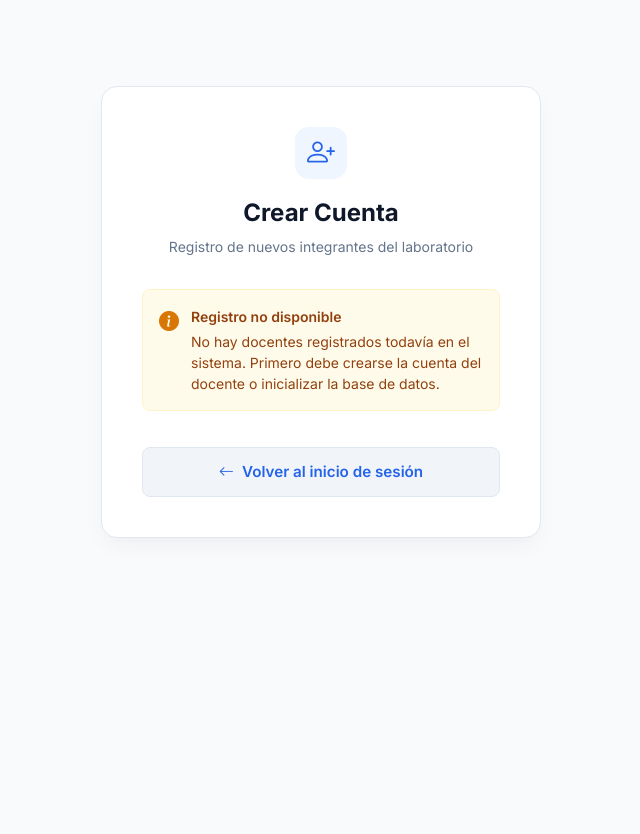
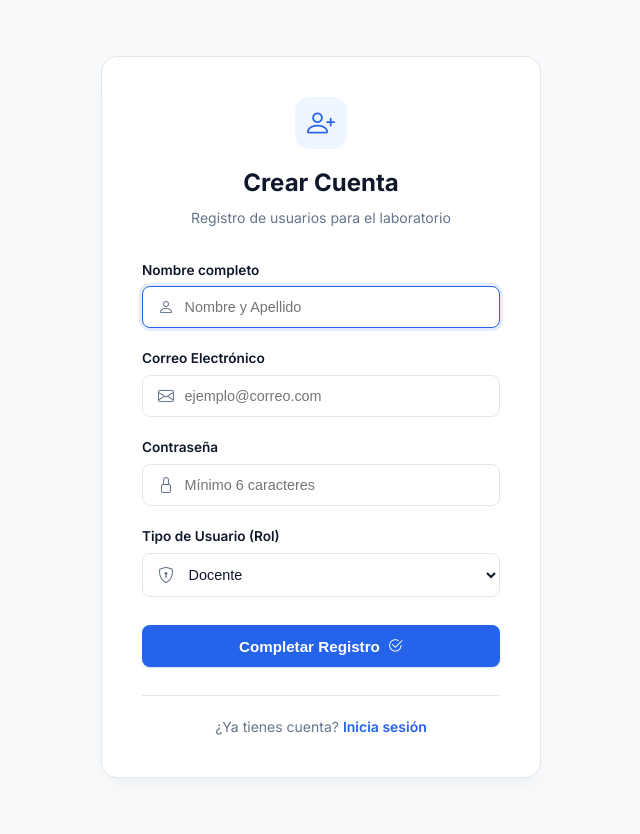
Before and after one commit to fastingwolf/sistema-reactivos, a Python web app: template templates/registro.html in a window 1280 px wide. Shown: the whole page, without its empty margins (319-959 px from the left). Before the commit the page ends 538 px from the top, so only its background shows below. Run offline with Jinja, Linux system fonts and the light colour scheme; the template is opened without the code that fills it, so the values that code supplies are empty.

Commit message:
Corregir envio de campo rol en formulario de registro

```diff
--- a/templates/registro.html
+++ b/templates/registro.html
@@ -9,27 +9,11 @@
                 <i class="bi bi-person-plus"></i>
             </div>
             <h2>Crear Cuenta</h2>
-            <p>Registro de nuevos integrantes del laboratorio</p>
+            <p>Registro de usuarios para el laboratorio</p>
         </div>
 
-        {% if not docentes %}
-        <!-- Estado cuando la base de datos está vacía sin docentes -->
-        <div class="empty-notice-box">
-            <i class="bi bi-info-circle-fill"></i>
-            <div>
-                <h4>Registro no disponible</h4>
-                <p>No hay docentes registrados todavía en el sistema. Primero debe crearse la cuenta del docente o inicializar la base de datos.</p>
-            </div>
-        </div>
-        <div class="auth-footer" style="border: none; padding-top: 0;">
-            <a href="/login" class="btn btn-secondary btn-block">
-                <i class="bi bi-arrow-left"></i>
-                <span>Volver al inicio de sesión</span>
-            </a>
-        </div>
-        {% else %}
-        <!-- Formulario cuando ya hay docentes disponibles -->
-        <form method="POST" action="/registro" class="auth-form">
+        <form method="POST" action="/registro" class="auth-form" id="registroForm">
+            <!-- Nombre -->
             <div class="form-group">
                 <label for="nombre">Nombre completo</label>
                 <div class="input-icon-wrapper">
@@ -38,6 +22,7 @@
                 </div>
             </div>
 
+            <!-- Correo -->
             <div class="form-group">
                 <label for="correo">Correo Electrónico</label>
                 <div class="input-icon-wrapper">
@@ -46,6 +31,7 @@
                 </div>
             </div>
 
+            <!-- Contraseña -->
             <div class="form-group">
                 <label for="password">Contraseña</label>
                 <div class="input-icon-wrapper">
@@ -54,12 +40,30 @@
                 </div>
             </div>
 
+            <!-- Rol (Requerido por el backend) -->
             <div class="form-group">
-                <label for="docente_id">Docente a cargo</label>
+                <label for="rol">Tipo de Usuario (Rol)</label>
+                <div class="input-icon-wrapper select-wrapper">
+                    <i class="bi bi-shield-lock"></i>
+                    <select id="rol" name="rol" required onchange="cambiarRol()">
+                        {% if not docentes %}
+                            <!-- Si aún no hay docentes en la base de datos, se fuerza primero el rol docente -->
+                            <option value="docente" selected>Docente</option>
+                        {% else %}
+                            <option value="estudiante" selected>Estudiante</option>
+                            <option value="docente">Docente</option>
+                        {% endif %}
+                    </select>
+                </div>
+            </div>
+
+            <!-- Selección de Docente a cargo (Solo visible para Estudiantes) -->
+            <div class="form-group" id="grupoDocente" style="{% if not docentes %}display: none;{% endif %}">
+                <label for="docente_id">Docente asignado</label>
                 <div class="input-icon-wrapper select-wrapper">
                     <i class="bi bi-mortarboard"></i>
-                    <select id="docente_id" name="docente_id" required>
-                        <option value="" disabled selected>Selecciona tu docente asignado</option>
+                    <select id="docente_id" name="docente_id">
+                        <option value="" disabled selected>Selecciona a tu docente</option>
                         {% for d in docentes %}
                             <option value="{{ d.id }}">{{ d.nombre }}</option>
                         {% endfor %}
@@ -76,7 +80,24 @@
         <div class="auth-footer">
             <p>¿Ya tienes cuenta? <a href="/login">Inicia sesión</a></p>
         </div>
-        {% endif %}
     </div>
 </div>
+
+<script>
+function cambiarRol() {
+    const rolSelect = document.getElementById("rol");
+    const grupoDocente = document.getElementById("grupoDocente");
+    const docenteInput = document.getElementById("docente_id");
+
+    if (rolSelect.value === "docente") {
+        grupoDocente.style.display = "none";
+        if (docenteInput) docenteInput.required = false;
+    } else {
+        grupoDocente.style.display = "flex";
+        if (docenteInput) docenteInput.required = true;
+    }
+}
+// Ejecutar validación inicial
+document.addEventListener("DOMContentLoaded", cambiarRol);
+</script>
 {% endblock %}
```
